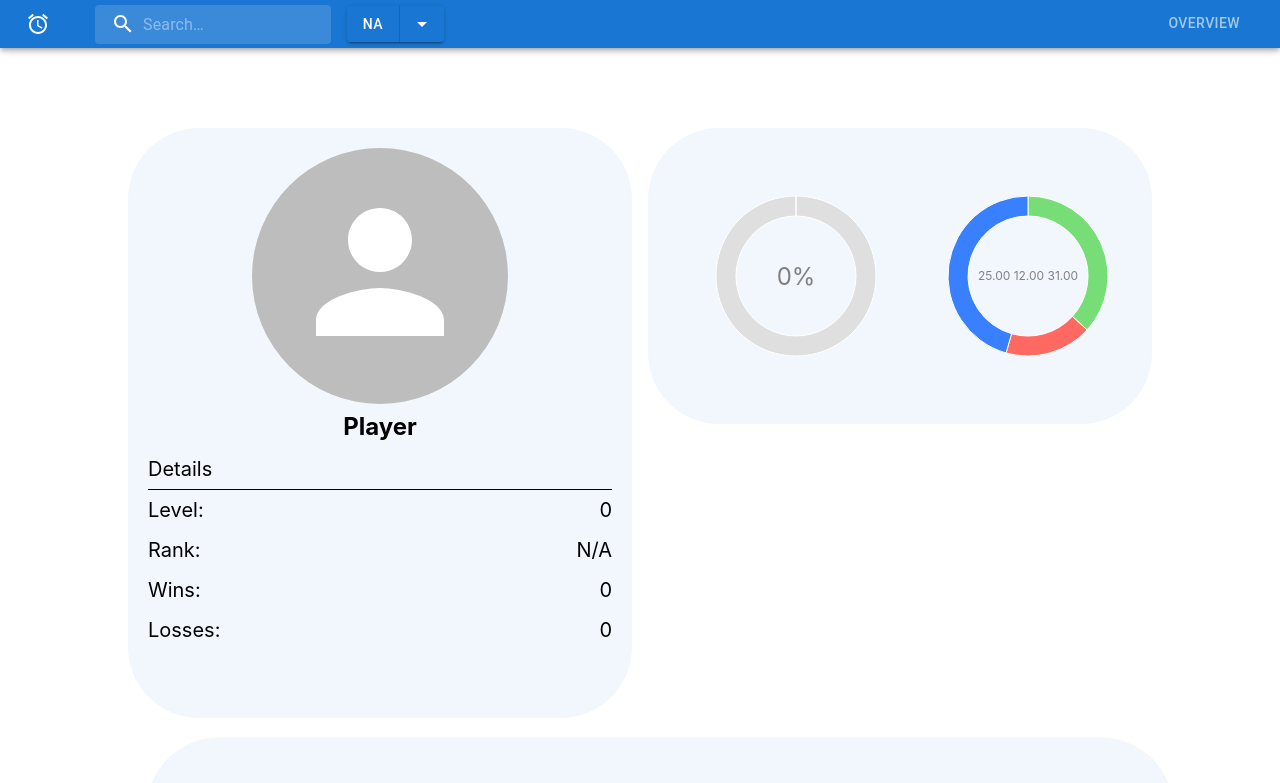
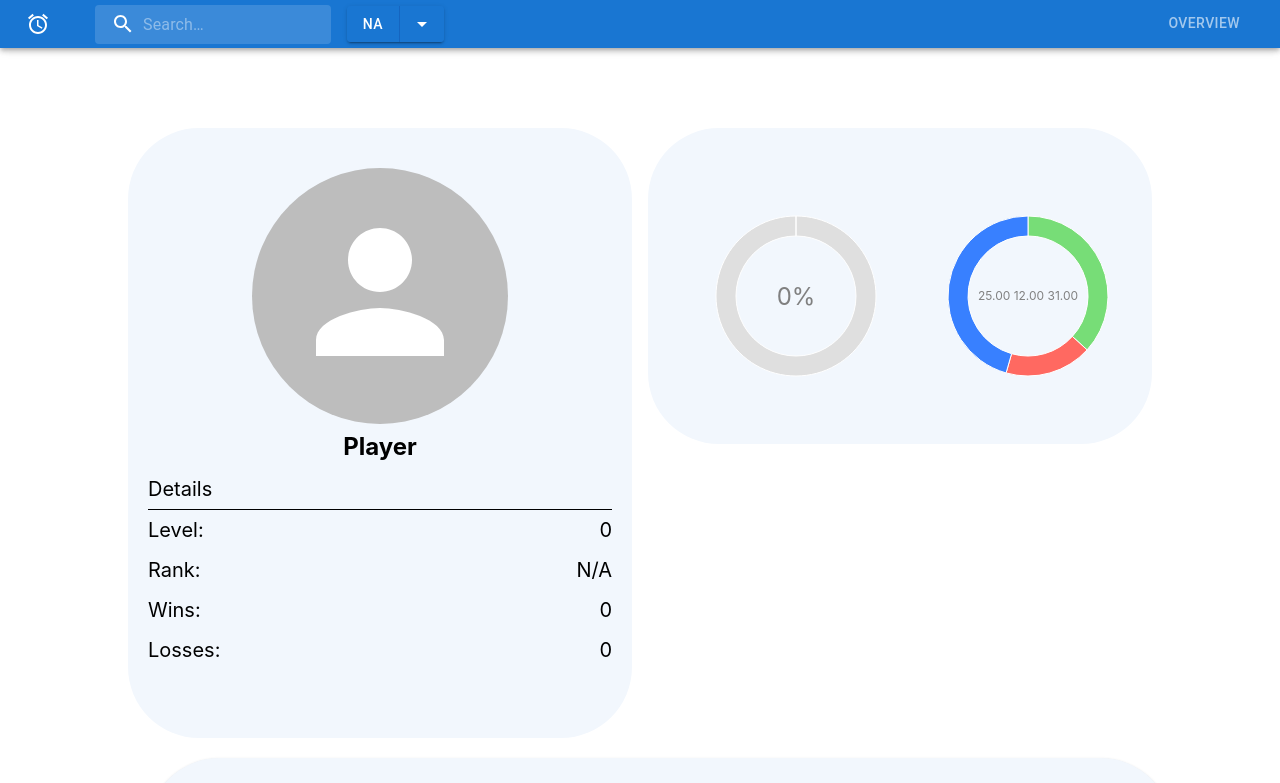
Before and after one commit to sunnydl/GamePerformanceTracker, a React (Create React App) app in the folder frontend/: page /overview in a window 1280 px wide. Shown: the top 783 px of the page. Built offline with nearby package versions, Linux system fonts and the light colour scheme.

Commit message:
additional top padding to wrapper components

```diff
--- a/frontend/src/pages/Overview/components/UserSummary/style.ts
+++ b/frontend/src/pages/Overview/components/UserSummary/style.ts
@@ -6,7 +6,7 @@ export const ProfileWrapper = styled(Box)(({ theme }) => ({
     flexDirection: "column",
     maxWidth: '512px',
     margin: 'auto',
-    padding: '20px 20px 60px 20px',
+    padding: '40px 20px 60px 20px',
     backgroundColor: '#F2F7FD',
     borderRadius: '71px',
     fontSize: '1.25rem',
@@ -37,7 +37,7 @@ export const ChartsWrapper = styled(Box)(({ theme }) => ({
     height: 'fit-content',
     marginLeft: 'auto',
     marginRight: 'auto',
-    padding: '20px',
+    padding: '40px 20px 20px 20px',
     backgroundColor: '#F2F7FD',
     borderRadius: '71px',
 
```
